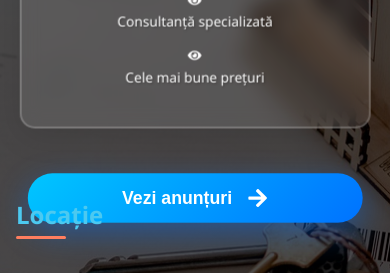
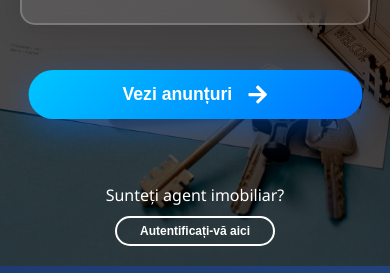
Before and after one commit to dumyalex01/doraly-imobiliare, a React (Create React App) app: page / in a window 390 px wide. Shown: the part 371-644 px from the top of the page. Built offline with nearby package versions, Linux system fonts and the light colour scheme.

Commit message:
Update Login.css

```diff
--- a/src/Login/Login.css
+++ b/src/Login/Login.css
@@ -1,16 +1,27 @@
-
+/* Login.css */
 * {
   margin: 0;
   padding: 0;
   box-sizing: border-box;
 }
 
+body, html {
+  height: 100%;
+  width: 100%;
+}
+
 body {
   font-family: 'Segoe UI', Tahoma, Geneva, Verdana, sans-serif;
+  margin: 0;
+}
+
+.login-page {
+  display: flex;
+  flex-direction: column;
+  min-height: 100vh;
 }
 
 .container {
-  position: fixed;
   display: flex;
   justify-content: center;
   align-items: center;
@@ -20,9 +31,9 @@ body {
   background-position: center;
   background-size: cover;
   width: 100%;
-  height: 100%;
-  overflow: hidden;
-  padding: 0;
+  flex: 1;
+  padding: 20px 0;
+  position: relative;
 }
 
 .login-form-small {
@@ -139,7 +150,6 @@ body {
 }
 
 .main-content {
-  position: absolute;
   display: flex;
   flex-direction: column;
   align-items: center;
@@ -150,10 +160,6 @@ body {
   width: 90%;
   padding: 40px;
   animation: fadeIn 1s ease;
-  top: 50%;
-  left: 50%;
-  transform: translate(-50%, -50%);
-  z-index: 1;
 }
 
 @keyframes fadeIn {
@@ -295,9 +301,15 @@ body {
   color: #0072ff;
 }
 
+/* Media Queries */
 @media (max-width: 768px) {
+  .login-page {
+    min-height: 100vh;
+  }
+
   .container {
-    padding: 10px;
+    min-height: calc(100vh - 300px);
+    padding: 15px 0;
   }
 
   .login-form-small {
@@ -320,7 +332,7 @@ body {
     width: 90%;
     padding: 20px 15px;
     gap: 30px;
-    transform: translate(-50%, -50%);
+    transform: none; /* Elimină transform translate */
   }
 
   .text-box {
@@ -364,7 +376,7 @@ body {
 
 @media (max-width: 480px) {
   .container {
-    padding: 5px;
+    padding: 5px 0;
   }
 
   .login-form-small {
@@ -386,7 +398,7 @@ body {
     width: 95%;
     padding: 15px 10px;
     gap: 25px;
-    transform: translate(-50%, -50%);
+    transform: none; /* Elimină transform translate */
   }
 
   .text-box {
@@ -446,7 +458,7 @@ body {
     width: 98%;
     padding: 15px 8px;
     gap: 20px;
-    transform: translate(-50%, -50%);
+    transform: none; /* Elimină transform translate */
   }
 
   .text-box {
@@ -476,7 +488,7 @@ body {
   .main-content {
     gap: 15px;
     padding: 15px;
-    transform: translate(-50%, -50%);
+    transform: none; /* Elimină transform translate */
   }
 
   .text-box {
```
